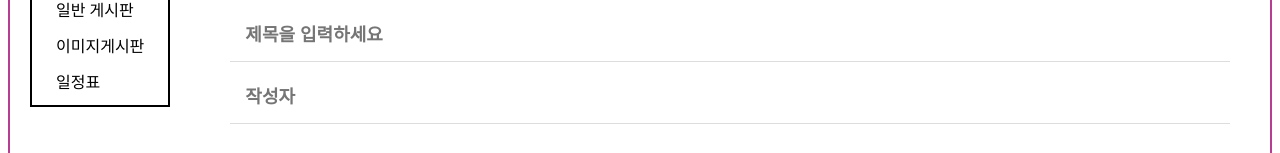
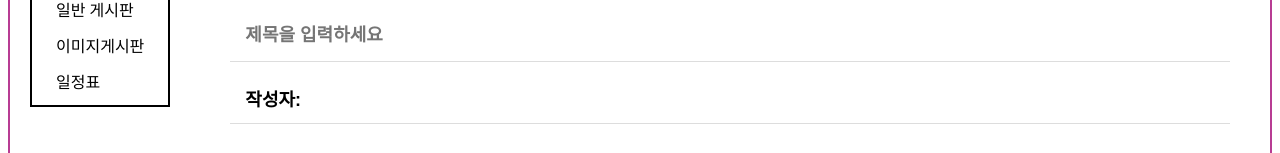
Before and after one commit to Hyunjun-11/church-Fe, a React (Vite) app: page /test/board/write in a window 1280 px wide. Shown: the part 467-620 px from the top of the page. Built offline with nearby package versions, Linux system fonts and the light colour scheme; no server answers; a web font is replaced by a local one.

Commit message:
feat : board modify is possible writed user

```diff
--- a/src/App.jsx
+++ b/src/App.jsx
@@ -9,10 +9,9 @@ import { useDispatch } from "react-redux";
 const App = () => {
   const location = useLocation();
   const isAdminPage = location.pathname.startsWith("/admin");
-  const dispatch = useDispatch();
   useEffect(() => {
     fetchCurrentUser();
-  }, [dispatch]);
+  }, []);
 
   return (
     <div className="app">{isAdminPage ? <AdminRoutes /> : <Router />}</div>
--- a/src/components/bodyTemp/testBar/BoardTest.jsx
+++ b/src/components/bodyTemp/testBar/BoardTest.jsx
@@ -1,26 +1,9 @@
 import BoardLayout from "../../common/board/BoardLayout";
 
 const BoardTest = () => {
-  const boardList = [
-    {
-      id: 1,
-      title: "테스트제목",
-      date: "2024-01-01",
-    },
-    {
-      id: 2,
-      title: "테스트제목",
-      date: "2024-01-01",
-    },
-    {
-      id: 3,
-      title: "테스트제목dddddddddddddd",
-      date: "2024-01-01",
-    },
-  ];
   return (
     <div>
-      <BoardLayout title={"글 게시판테스트"} boardList={boardList} />
+      <BoardLayout title={"글 게시판"} />
     </div>
   );
 };
--- a/src/components/bodyTemp/testBar/ImageBoardTest.jsx
+++ b/src/components/bodyTemp/testBar/ImageBoardTest.jsx
@@ -30,7 +30,7 @@ const ImageBoardTest = () => {
   ];
   return (
     <div>
-      <ImageBoardLayout title={"이미지테스트"} imageList={imgList} />
+      <ImageBoardLayout title={"이미지 게시판"} imageList={imgList} />
     </div>
   );
 };
--- a/src/components/common/board/BoardDetail.jsx
+++ b/src/components/common/board/BoardDetail.jsx
@@ -3,6 +3,7 @@ import { useParams, useNavigate } from "react-router-dom";
 import styled from "styled-components";
 import axios from "axios";
 import api from "../../../api/api";
+import { useSelector } from "react-redux";
 
 const BoardDetailContainer = styled.div`
   padding: 20px;
@@ -100,18 +101,16 @@ const BoardDetail = () => {
   const [selectedItem, setSelectedItem] = useState(null);
   const [loading, setLoading] = useState(true);
   const [error, setError] = useState(null);
+  const user = useSelector((state) => state.user);
 
   useEffect(() => {
     const fetchBoardDetail = async () => {
       try {
-        // const response = await axios.get(
-        //   `${import.meta.env.VITE_REACT_APP_API_URL}board/${id}`
-        // );
         const response = await api.get(`/board/${id}`);
         setSelectedItem(response.data.data);
       } catch (error) {
         setError("게시글을 불러오는데 실패했습니다.");
-        console.error("There was an error fetching the board detail!", error);
+        console.error("board detail! error", error);
       } finally {
         setLoading(false);
       }
@@ -121,14 +120,15 @@ const BoardDetail = () => {
   }, [id]);
 
   const handleEditClick = () => {
-    navigate(`/test/board/edit/${id}`);
+    if (selectedItem && user && selectedItem.memberId === user.id) {
+      navigate(`/test/board/edit/${id}`);
+    } else {
+      alert("작성자만 수정할 수 있습니다.");
+    }
   };
-
   const handleDeleteClick = async () => {
     try {
-      await axios.delete(
-        `${import.meta.env.VITE_REACT_APP_API_URL}board/${id}`
-      );
+      await api.delete(`board/${id}`);
       alert("게시글이 삭제되었습니다.");
       navigate("/test/board"); // 삭제 후 게시판 목록으로 이동
     } catch (error) {
--- a/src/components/common/board/BoardLayout.jsx
+++ b/src/components/common/board/BoardLayout.jsx
@@ -3,6 +3,7 @@ import styled from "styled-components";
 import { useNavigate } from "react-router-dom";
 import BodyTitle from "../BodyTitle";
 import axios from "axios";
+import api from "../../../api/api";
 
 // Styled-components for styling
 const BoardLayoutContainer = styled.div`
@@ -89,9 +90,7 @@ const BoardLayout = ({ title }) => {
   useEffect(() => {
     const fetchBoardList = async () => {
       try {
-        const response = await axios.get(
-          `${import.meta.env.VITE_REACT_APP_API_URL}board/`
-        );
+        const response = await api.get(`board/`);
         // 날짜 기준으로 내림차순 정렬
         const sortedList = response.data.data.sort(
           (a, b) => new Date(b.createAt) - new Date(a.createAt)
--- a/src/components/common/board/BoardWrite.jsx
+++ b/src/components/common/board/BoardWrite.jsx
@@ -5,6 +5,8 @@ import styled from "styled-components";
 import BodyTitle from "../BodyTitle";
 import { useNavigate, useParams } from "react-router-dom";
 import axios from "axios";
+import { useSelector } from "react-redux";
+import api from "../../../api/api";
 
 // Styled-components for styling
 const Container = styled.div`
@@ -18,7 +20,7 @@ const FormSection = styled.div`
   margin-bottom: 20px;
 `;
 
-const InputField = styled.input`
+const TitleInputField = styled.input`
   width: 100%;
   padding: 15px;
   margin-bottom: 10px;
@@ -30,7 +32,20 @@ const InputField = styled.input`
 
   &:focus {
     outline: none;
-    border-bottom: 2px solid #007bff;
+    border-bottom: 1px solid #007bff;
+  }
+`;
+const AuthorInputField = styled.input`
+  width: 100%;
+  padding: 15px;
+  margin-bottom: 10px;
+  border: none;
+  border-bottom: 1px solid #ddd;
+  font-size: 18px;
+  font-weight: bold;
+  box-sizing: border-box;
+  &:focus {
+    outline: none;
   }
 `;
 
@@ -99,15 +114,16 @@ const BoardWrite = () => {
   const titleRef = useRef(null);
   const quillRef = useRef(null);
   const [isEditing, setIsEditing] = useState(false); // 수정 모드인지 여부를 판단하는 상태
+  const user = useSelector((state) => state.user);
 
   useEffect(() => {
+    if (!user) return; // user가 없으면 반환
+
     if (id) {
       // 수정 모드일 경우 기존 데이터를 불러오기
       const fetchBoardDetail = async () => {
         try {
-          const response = await axios.get(
-            `${import.meta.env.VITE_REACT_APP_API_URL}board/${id}`
-          );
+          const response = await api.get(`board/${id}`);
           const { author, title, content } = response.data.data;
           setAuthor(author);
           setTitle(title);
@@ -119,8 +135,10 @@ const BoardWrite = () => {
       };
 
       fetchBoardDetail();
+    } else {
+      setAuthor(user.name); // 작성 모드일 경우 현재 로그인한 사용자의 이름을 작성자로 설정
     }
-  }, [id]);
+  }, [id, user]);
 
   const handleContentChange = (content) => {
     setContent(content);
@@ -141,18 +159,15 @@ const BoardWrite = () => {
     try {
       if (isEditing) {
         // 수정 모드일 경우 PUT 요청
-        await axios.put(
-          `${import.meta.env.VITE_REACT_APP_API_URL}board/${id}`,
-          {
-            title,
-            author,
-            content,
-          }
-        );
+        await api.put(`board/${id}`, {
+          title,
+          author,
+          content,
+        });
         alert("게시글이 수정되었습니다.");
       } else {
         // 새 글 작성 모드일 경우 POST 요청
-        await axios.post(`${import.meta.env.VITE_REACT_APP_API_URL}board/`, {
+        await api.post(`board/`, {
           title,
           author,
           content,
@@ -219,18 +234,18 @@ const BoardWrite = () => {
     <Container>
       <BodyTitle title={isEditing ? "글 수정" : "글 작성"} />
       <FormSection>
-        <InputField
+        <TitleInputField
           type="text"
           placeholder="제목을 입력하세요"
           value={title}
           ref={titleRef}
           onChange={(e) => setTitle(e.target.value)}
         />
-        <InputField
+        <AuthorInputField
           type="text"
           placeholder="작성자"
-          value={author}
-          onChange={(e) => setAuthor(e.target.value)}
+          value={`작성자: ${author}`}
+          readOnly // 수정 불가능하도록 설정
         />
       </FormSection>
       <EditorContainer>
--- a/src/components/header/Header.jsx
+++ b/src/components/header/Header.jsx
@@ -41,7 +41,7 @@ const Header = () => {
       await api.delete("/member/signOut");
       dispatch(clearUser());
       nav("/"); // 로그아웃 후 홈으로 리디렉션
-      alert("로그아웃성공");
+      alert("로그아웃 되었습니다.");
     } catch (error) {
       console.error("로그아웃 실패:", error);
     }
--- a/src/components/modal/LoginModal.jsx
+++ b/src/components/modal/LoginModal.jsx
@@ -48,7 +48,6 @@ const LoginModal = ({ isOpen, onRequestClose }) => {
         dispatch(setUser(user));
         alert("로그인 성공");
         onRequestClose(); // 로그인 성공 후 모달 창 닫기
-        navi("/");
       } else {
         setError("로그인에 실패했습니다. 다시 시도해주세요.");
       }
```
Also changed, not shown: src/components/bodyTemp/testBar/ServerApiTest.jsx (deleted, +0 -25 lines), src/components/common/ListBar.jsx (+15 -11 lines).
